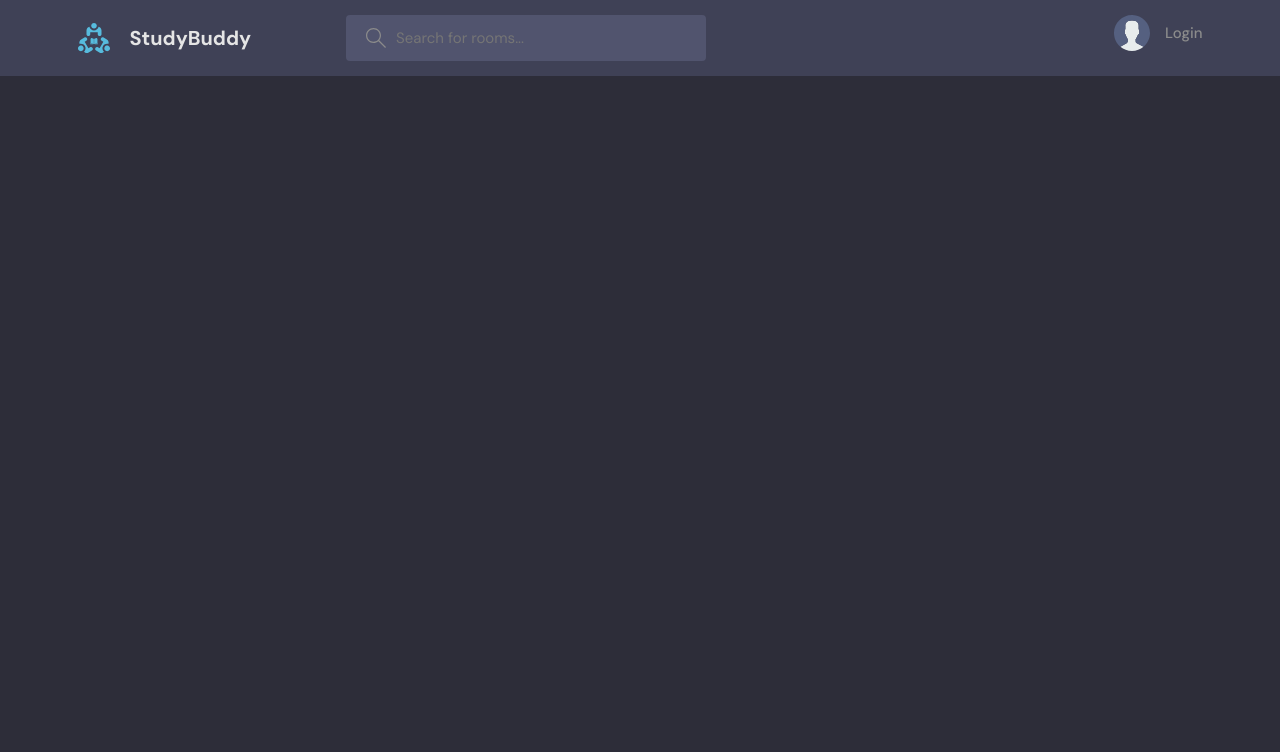
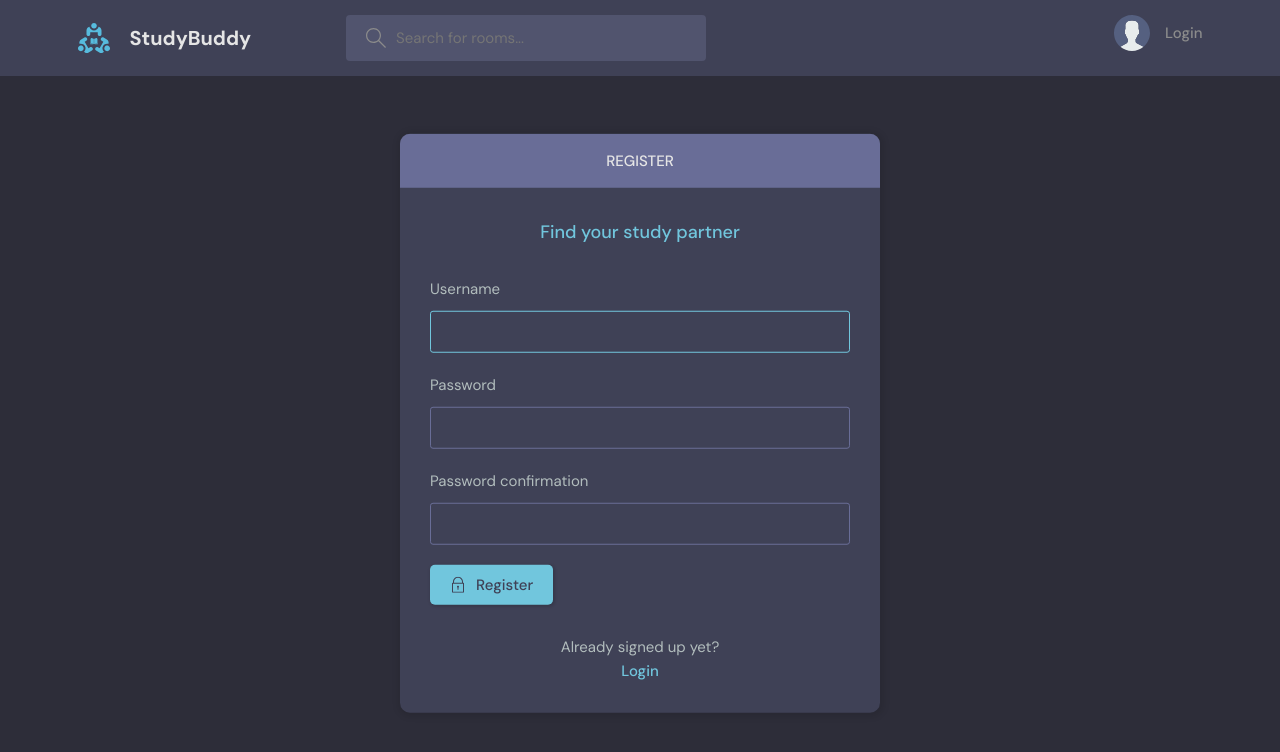
Before and after one commit to Edwinromerojr/ChatGroup, a Django app: page /register/ in a window 1280 px wide. Shown: the top 752 px of the page. Run offline with Django 4.2, Linux system fonts and the light colour scheme.

Commit message:
register

```diff
--- a/studybud/base/templates/base/login_register.html
+++ b/studybud/base/templates/base/login_register.html
@@ -59,7 +59,53 @@
         </div>
       </div>
       {% else %}
+      <div class="container">
+        <div class="layout__box">
+          <div class="layout__boxHeader">
+            <div class="layout__boxTitle">
+              <h3>Register</h3>
+            </div>
+          </div>
+          <div class="layout__body">
+            <h2 class="auth__tagline">Find your study partner</h2>
 
+            <form class="form" action="" method="POST">
+              {% csrf_token %}
+              {% for field in form %}
+              <div class="form__group form__group">
+                <label for="room_name">{{field.label}}</label>
+                {{field}}
+              </div>
+              {% endfor %}
+
+              <button class="btn btn--main" type="submit">
+                <svg
+                  version="1.1"
+                  xmlns="http://www.w3.org/2000/svg"
+                  width="32"
+                  height="32"
+                  viewBox="0 0 32 32"
+                >
+                  <title>lock</title>
+                  <path
+                    d="M27 12h-1v-2c0-5.514-4.486-10-10-10s-10 4.486-10 10v2h-1c-0.553 0-1 0.447-1 1v18c0 0.553 0.447 1 1 1h22c0.553 0 1-0.447 1-1v-18c0-0.553-0.447-1-1-1zM8 10c0-4.411 3.589-8 8-8s8 3.589 8 8v2h-16v-2zM26 30h-20v-16h20v16z"
+                  ></path>
+                  <path
+                    d="M15 21.694v4.306h2v-4.306c0.587-0.348 1-0.961 1-1.694 0-1.105-0.895-2-2-2s-2 0.895-2 2c0 0.732 0.413 1.345 1 1.694z"
+                  ></path>
+                </svg>
+
+                Register
+              </button>
+            </form>
+
+            <div class="auth__action">
+              <p>Already signed up yet?</p>
+              <a href="{% url "login" %}" class="btn btn--link">Login</a>
+            </div>
+          </div>
+        </div>
+      </div>
       {% endif %}
     </main>
 {% endblock %}
```
Also changed, not shown: studybud/db.sqlite3.
